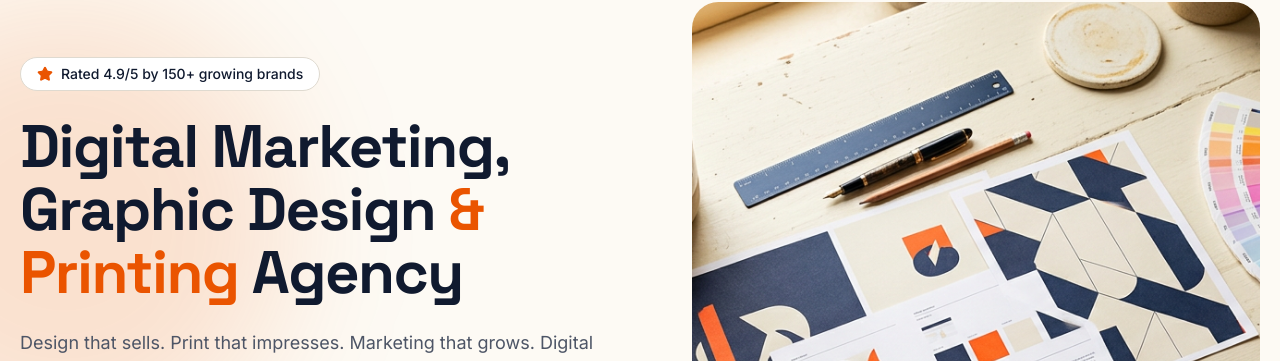
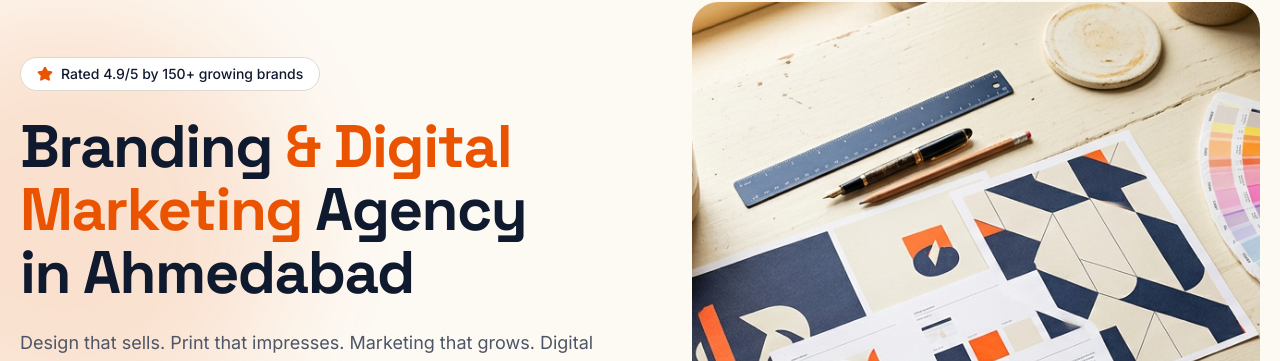
Before and after one commit to brightgrowthai-netizen/digitalweavix, a Next.js app: page / in a window 1280 px wide. Shown: the part 151-512 px from the top of the page. Built offline with nearby package versions, Linux system fonts and the light colour scheme; no server answers.

Commit message:
Update homepage heading to target Ahmedabad branding

```diff
--- a/app/page.tsx
+++ b/app/page.tsx
@@ -76,7 +76,7 @@ export default async function HomePage() {
               Rated 4.9/5 by 150+ growing brands
             </p>
             <h1 className="mt-6 text-balance text-4xl font-bold leading-[1.05] md:text-6xl">
-              Digital Marketing, Graphic Design <span className="text-primary">&amp; Printing</span> Agency
+              Branding <span className="text-primary">&amp; Digital Marketing</span> Agency in Ahmedabad
             </h1>
             <p className="mt-6 max-w-xl text-pretty text-lg leading-relaxed text-muted-foreground">
               {siteConfig.tagline} Digital Weavix builds your brand, prints it beautifully and puts it in front of the
```
